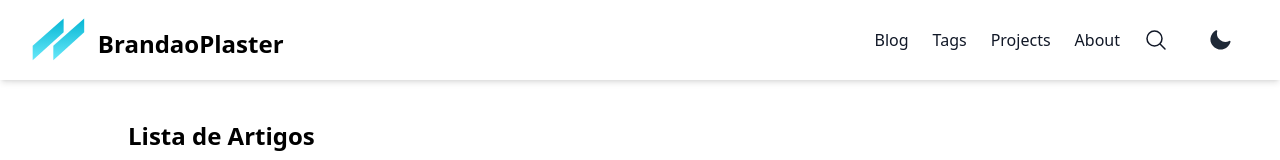
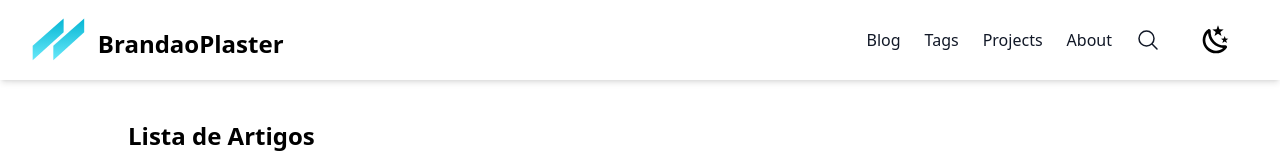
Before and after one commit to brandaoplaster/posts, a Vue app: page / in a window 1280 px wide. Shown: the top 160 px of the page. Built offline with nearby package versions, Linux system fonts and the light colour scheme.

Commit message:
refactor: Updating themetoggle component

```diff
--- a/src/components/ThemeToggle.vue
+++ b/src/components/ThemeToggle.vue
@@ -1,12 +1,12 @@
 <script lang="ts">
-import { MoonIcon, SunIcon } from "@heroicons/vue/20/solid";
 import { ref, onMounted } from "vue";
+import MdiIcon from "./MdiIcon.vue";
+import { mdiWeatherSunny, mdiWeatherNight } from '@mdi/js';
 
 export default {
   name: "ThemeToggle",
   components: {
-    SunIcon,
-    MoonIcon,
+   MdiIcon
   },
   setup() {
     const isDark = ref(false);
@@ -22,7 +22,7 @@ export default {
       document.documentElement.classList.toggle("dark", isDark.value);
     });
 
-    return { isDark, toggleTheme };
+    return { isDark, toggleTheme, mdiWeatherSunny, mdiWeatherNight };
   },
 };
 </script>
@@ -34,10 +34,10 @@ export default {
     class="p-2 rounded focus:outline-none"
   >
     <span v-if="isDark">
-      <SunIcon class="w-6 h-6 text-yellow-500" />
+      <MdiIcon :icon="mdiWeatherSunny" size="32" color="yellow" />
     </span>
     <span v-else>
-      <MoonIcon class="w-6 h-6 text-gray-800" />
+      <MdiIcon :icon="mdiWeatherNight" size="32" color="black" />
     </span>
   </button>
 </template>
```
